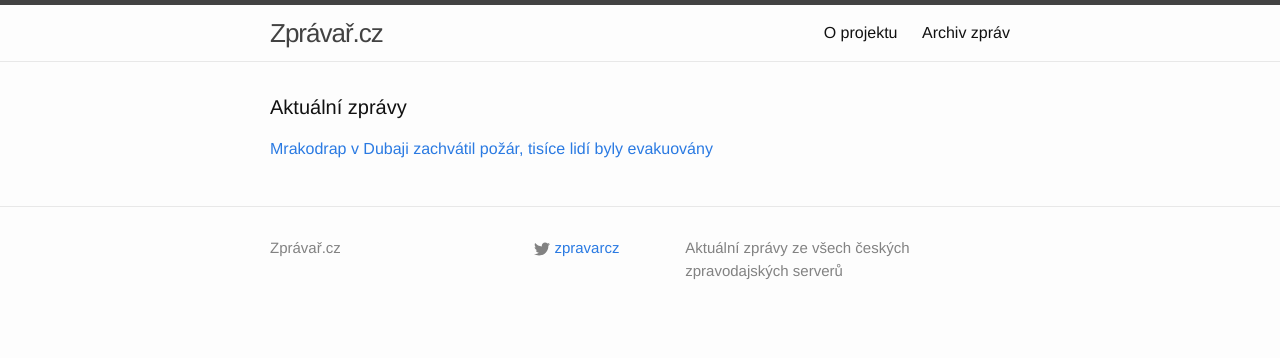
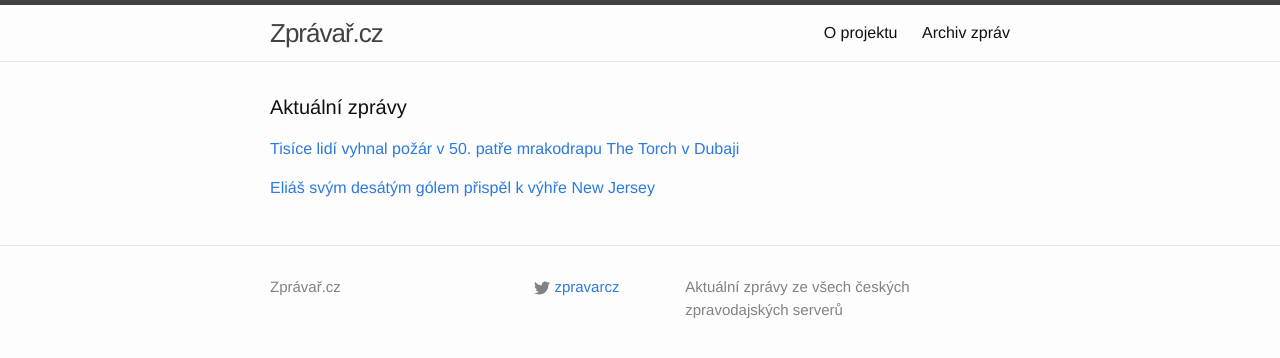
Before and after one commit to adliska/zpravar, a Jekyll site: the page built from index.html, in a window 1280 px wide. Shown: the top 358 px of the page. Built offline with Jekyll 4.4.1, drawn with Linux system fonts in a browser that asks for light colours.

Commit message:
zpravar news update

```diff
--- a/index.html
+++ b/index.html
@@ -5,11 +5,20 @@ layout: default
 <div class="home">
     <h1 class="page-heading">Aktuální zprávy</h1>
 
-<p><a href="javascript:;" onclick="toggle_visibility('zpravy0')">Mrakodrap v Dubaji zachvátil požár, tisíce lidí byly evakuovány</a></p>
+<p><a href="javascript:;" onclick="toggle_visibility('zpravy0')">Tisíce lidí vyhnal požár v 50. patře mrakodrapu The Torch v Dubaji</a></p>
 <div id="zpravy0" style="display:none">
 <ul>
+<li><a href=http://zpravy.idnes.cz/pozar-the-torch-0ij-/zahranicni.aspx?c=A150221_070851_zahranicni_cen>Tisíce lidí vyhnal požár v 50. patře mrakodrapu The Torch v Dubaji - zpravy.idnes.cz</a></li>
 <li><a href=http://www.ceskenoviny.cz/zpravy/zpravy/mrakodrap-v-dubaji-zachvatil-pozar-tisice-lidi-byly-evakuovany/1184002>Mrakodrap v Dubaji zachvátil požár, tisíce lidí byly evakuovány - www.ceskenoviny.cz</a></li>
 <li><a href=http://www.rozhlas.cz/_zprava/v-dubaji-horela-jedna-z-nejvyssich-obytnych-budov-sveta-hasici-pozar-uhasili--1458232>V Dubaji hoří mrakodrap Torch, jedna z nejvyšších obytných budov světa - www.rozhlas.cz</a></li>
 <li><a href=http://www.rozhlas.cz/_zprava/v-dubaji-hori-mrakodrap-torch-jedna-z-nejvyssich-obytnych-budov-sveta--1458232>V Dubaji hoří mrakodrap Torch, jedna z nejvyšších obytných budov světa - www.rozhlas.cz</a></li>
 </ul>
+</div><p><a href="javascript:;" onclick="toggle_visibility('zpravy1')">Eliáš svým desátým gólem přispěl k výhře New Jersey</a></p>
+<div id="zpravy1" style="display:none">
+<ul>
+<li><a href=http://www.denik.cz/hokej/elias-svym-desatym-golem-prispel-k-vyhre-new-jersey-20150221.html>Eliáš svým desátým gólem přispěl k výhře New Jersey - www.denik.cz</a></li>
+<li><a href=http://www.rozhlas.cz/_zprava/elias-nasmeroval-new-jersey-k-vyhre-tlusty-prihral-na-oba-goly-caroliny--1458248>Eliáš nasměroval New Jersey k výhře, Tlustý přihrál na oba góly Caroliny - www.rozhlas.cz</a></li>
+<li><a href=http://hokej.idnes.cz/tlusty-asistoval-u-vyhry-caroliny-dup-/nhl.aspx?c=A150221_070708_nhl_Mkr>Tlustý asistoval u výhry Caroliny, Neuvirth pochytal 40 střel Rangers - hokej.idnes.cz</a></li>
+<li><a href=http://www.sportovninoviny.cz/zpravy/elias-svym-desatym-golem-prispel-k-vyhre-new-jersey/1184019>Eliáš svým desátým gólem přispěl k výhře New Jersey - www.sportovninoviny.cz</a></li>
+</ul>
 </div></div>
```
